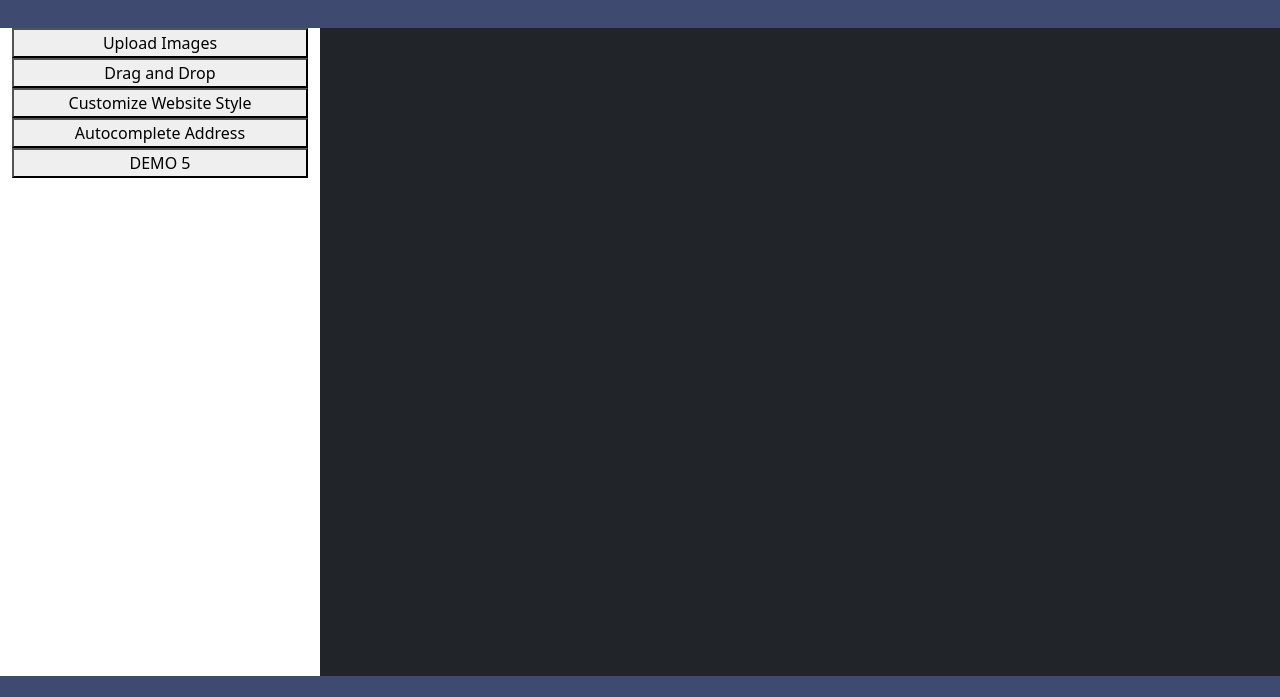
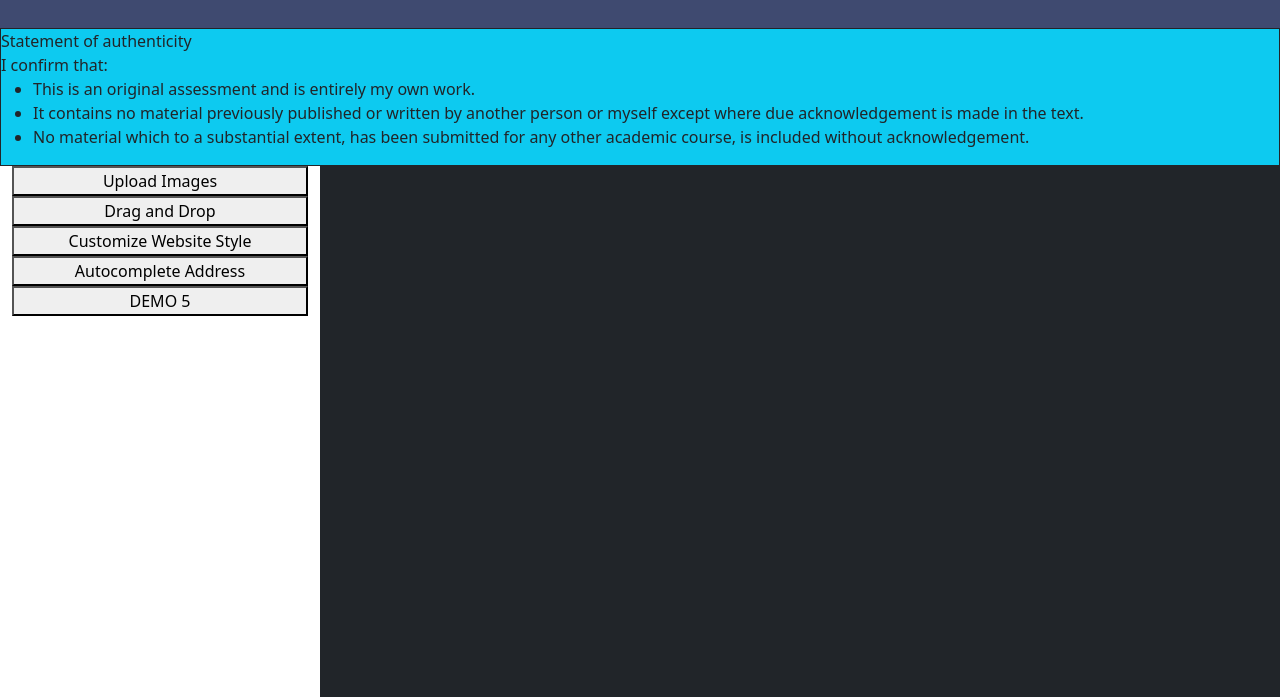
Before and after one commit to JavarnTr/WebAssignment2, a plain HTML site: page extension.html in a window 1280 px wide. Shown: the part 66-763 px from the top of the page. Drawn offline with nearby package versions, Linux system fonts and the light colour scheme; no server answers.

Commit message:
Update extension.html

```diff
--- a/extension.html
+++ b/extension.html
@@ -26,6 +26,18 @@
 		</div>
 	</div>
 </header>
+
+<div class="col-12 bg-info border border-dark">
+	Statement of authenticity<br>
+	I confirm that:
+	<ul>
+		<li>This is an original assessment and is entirely my own work.</li>
+		<li>It contains no material previously published or written by another person or myself except where
+		due acknowledgement is made in the text.</li>
+		<li>No material which to a substantial extent, has been submitted for any other academic course, is
+		included without acknowledgement.</li>
+	</ul>
+</div>
 
 <main>
 <div class="container-fluid">
```
